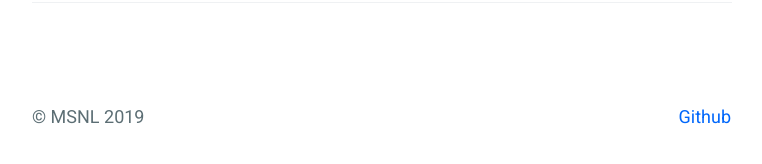
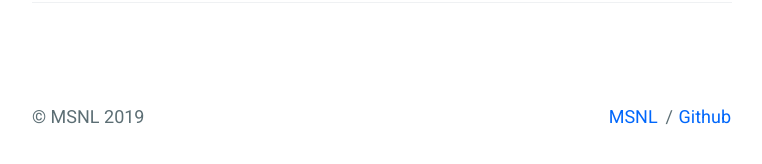
Before and after one commit to msnl/exll, a Jekyll site: the page built from _pages/source.md, in a window 1280 px wide. Shown: the part 479-643 px from the top of the page, without its empty margins (258-1020 px from the left). Built offline with Jekyll 4.4.1, drawn with Linux system fonts in a browser that asks for light colours.

Commit message:
Update footer.html

```diff
--- a/_includes/footer.html
+++ b/_includes/footer.html
@@ -1,4 +1,4 @@
 <footer class="c-page__footer">
   <p>&copy; {{ site.author }} {{ 'now' | date: '%Y' }}</p>
-  <p>{% if site.twitter_username %}<a href="https://twitter.com/{{ site.twitter_username }}">Twitter</a>{% if site.github_username %}<span class="u-separate"></span>{% endif %}{% endif %}{% if site.github_username %}<a href="https://github.com/{{ site.github_username }}">Github</a>{% endif %}</p>
+  <p><a href="https://msn.unist.ac.kr">MSNL</a>{% if site.github_username %}<span class="u-separate"></span>{% endif %}{% if site.github_username %}<a href="https://github.com/{{ site.github_username }}">Github</a>{% endif %}</p>
 </footer>
```
